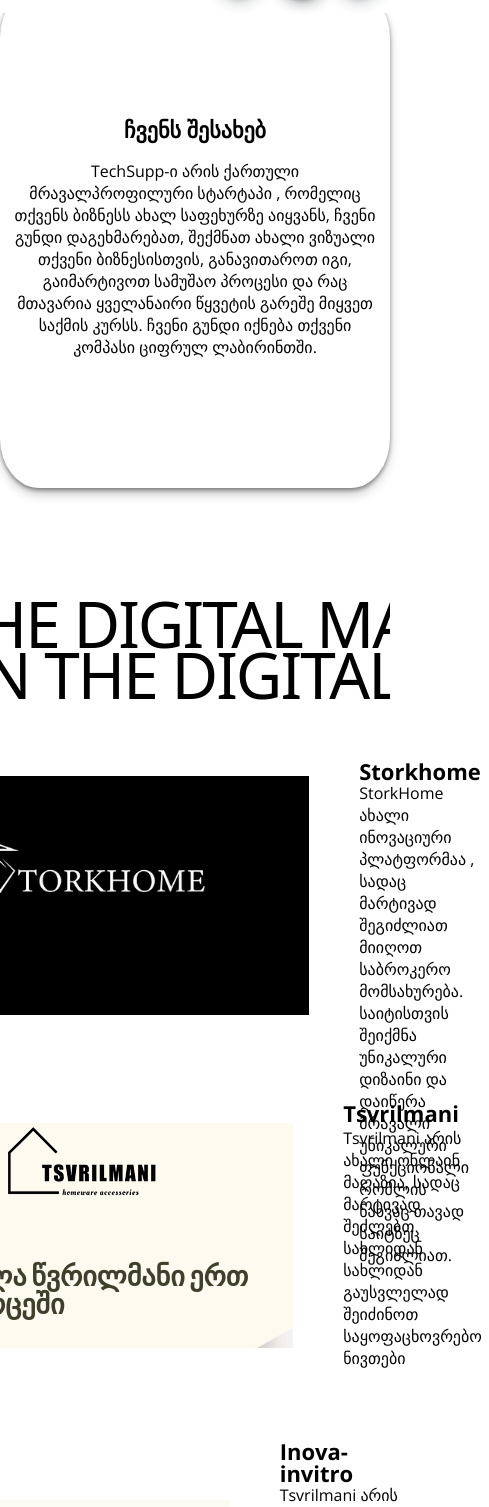
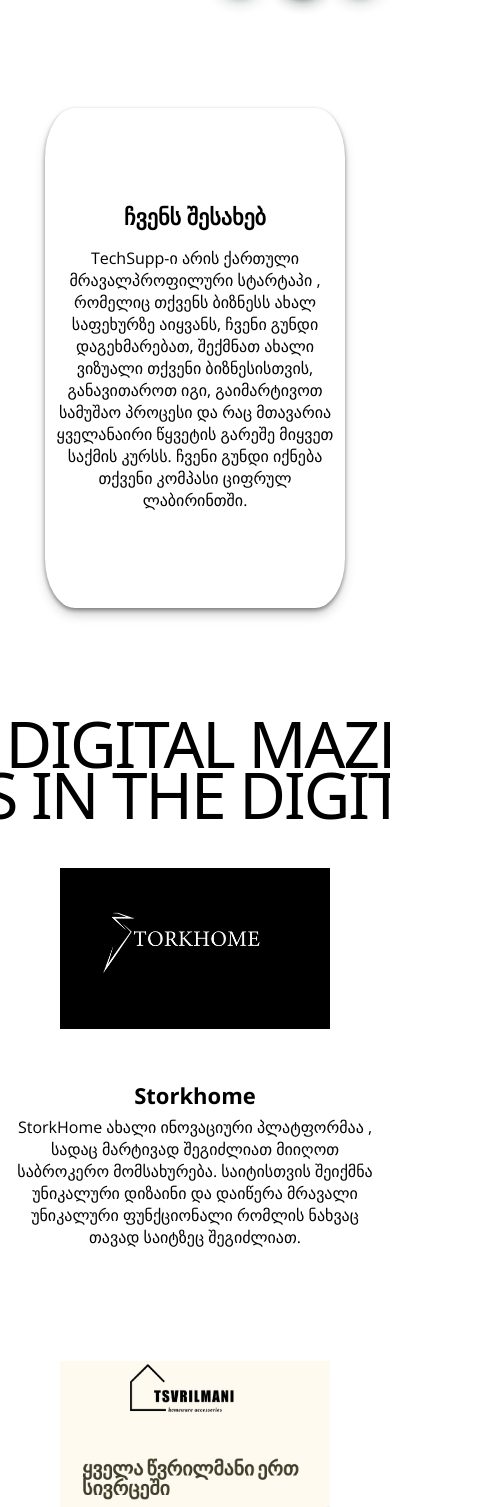
Before and after one commit to Guram12/Techsupp, a React (Vite) app: page /about in a window 390 px wide. Shown: the part 62-1569 px from the top of the page, 489 px wide, since content can reach past the window. Built offline with nearby package versions, Linux system fonts and the light colour scheme; a web font is replaced by a local one.

Commit message:
about mobile and dark mode is finished

```diff
--- a/src/components/Header/Header.jsx
+++ b/src/components/Header/Header.jsx
@@ -74,7 +74,7 @@ export default function Header({
         initial={{ opacity: 0, y: -50 }}
         animate={{ opacity: 1, y: 0 }}
         exit={{ opacity: 0, y: -50 }}
-        className={`header ${isScrolled ? "header-shadow" : ""} ${!isDarkmodeOn ? "header_night" : "header_lignt" } `}
+        className={`header ${isScrolled ? `${isDarkmodeOn ? "header-shadow_dark" : "header-shadow_light"}` : ""} ${!isDarkmodeOn ? "header_night" : "header_lignt"} `}
       >
         <motion.div
           initial={{ opacity: 0, y: "-50%" }}
@@ -113,7 +113,7 @@ export default function Header({
             />
           </div>
 
-        <div className= "menu_button" onClick={toggleMenu}>
+          <div className="menu_button" onClick={toggleMenu}>
             <div className="menu_texts" onClick={toggleMenu}>
               <span className="menu_texts_menu " onClick={toggleMenu}>
                 {isOpen ? "CLOSE" : "MENU"}
@@ -128,12 +128,12 @@ export default function Header({
                   delay: 0.5,
                   ease: [0, 0.71, 0.2, 1.01],
                 }}
-              className={`menu ${!isDarkmodeOn ? "menu_dark" : "menu_light" }   `}
+                className={`menu ${!isDarkmodeOn ? "menu_dark" : "menu_light"}   `}
               >
                 <div className="flex">
                   <Link
                     className={`menu_links ${menuState[0].showDot ? "active" : ""
-                    }   ${ !isDarkmodeOn? "dark_menu_item" : "light_menu_item" } `}
+                      }   ${!isDarkmodeOn ? "dark_menu_item" : "light_menu_item"} `}
                     to="/"
                     onMouseEnter={() => handleLinkHover(0)}
                     onMouseLeave={() =>
@@ -160,7 +160,7 @@ export default function Header({
                 <div className="flex">
                   <Link
                     className={`menu_links ${menuState[1].showDot ? "active" : ""
-                    } ${ !isDarkmodeOn? "dark_menu_item" : "light_menu_item" }  `}
+                      } ${!isDarkmodeOn ? "dark_menu_item" : "light_menu_item"}  `}
                     to="/about"
                     onMouseEnter={() => handleLinkHover(1)}
                     onMouseLeave={() =>
@@ -210,9 +210,8 @@ export default function Header({
               </div> */}
                 <div className="flex">
                   <Link
-                    className={`menu_links ${
-                      menuState[3].showDot ? "active" : ""
-                    } ${ !isDarkmodeOn? "dark_menu_item" : "light_menu_item" }  `}
+                    className={`menu_links ${menuState[3].showDot ? "active" : ""
+                      } ${!isDarkmodeOn ? "dark_menu_item" : "light_menu_item"}  `}
                     to="/contact"
                     onMouseEnter={() => handleLinkHover(3)}
                     onMouseLeave={() =>
@@ -242,8 +241,7 @@ export default function Header({
             <div className="menu_arrow" onClick={toggleMenu}>
               {/* Arrow */}
               <img
-                className={`menu_arrow_img ${
-                  isOpen ? "rotate-down" : "rotate_up"
+                className={`menu_arrow_img ${isOpen ? "rotate-down" : "rotate_up"
                   }`}
                 src={RightArrow}
                 alt="/"
--- a/src/components/animations/About_animation.jsx
+++ b/src/components/animations/About_animation.jsx
@@ -2,7 +2,7 @@ import React, { useEffect, useRef } from 'react';
 import anime from 'animejs';
 import '../styles/About_animation.css';
 
-export default function AboutAnimation() {
+export default function AboutAnimation({isDarkmodeOn}) {
   const staggerVisualizerRef = useRef(null);
 
   useEffect(() => {
--- a/src/components/animations/Website_cards.jsx
+++ b/src/components/animations/Website_cards.jsx
@@ -1,5 +1,5 @@
 import "../styles/Website_cards.css"
-import React, { useState, useRef } from 'react';
+import React, { useState, useRef, useEffect } from 'react';
 import { motion, useAnimation } from 'framer-motion';
 // import website_animated_logo from "../../assets/website_logo.webp"
 import logo_level_1 from "../../assets/logo_lvl_1.png"
@@ -111,6 +111,8 @@ export default function Website_cards({ isDarkmodeOn }) {
     }
   };
 
+
+
   return (
     <div>
       <div className="page-content_wb">
@@ -119,7 +121,9 @@ export default function Website_cards({ isDarkmodeOn }) {
         ))}
       </div>
       <div className="motion_parent_cont">
+        {console.log(isDarkmodeOn)}
         <motion.h1
+          className={isDarkmodeOn ? "selected_website_title_white" : "selected_website_title_dark"}
           variants={headerVariants}
           initial="hidden"
           animate="visible"
@@ -139,7 +143,7 @@ export default function Website_cards({ isDarkmodeOn }) {
           </motion.div>
           <div>
             <motion.div
-              className="motion_cont_wb shadow_wb"
+              className={`motion_cont_wb  ${!isDarkmodeOn ? "motion_cont_wb_dark" : "motion_cont_wb_light"} `}
               variants={containerVariants}
               initial="hidden"
               animate="visible"
@@ -166,7 +170,7 @@ export default function Website_cards({ isDarkmodeOn }) {
             animate={{ x: 0 }}
             transition={{ type: 'spring', stiffness: 70, delay: 1.5 }}
           >
-            <h1 className="hown_card_price" >{prices[activeCard]}</h1>
+            <h1 className={ isDarkmodeOn?   "hown_card_price_light" : "hown_card_price_dark"} >{prices[activeCard]}</h1>
           </motion.div>
         </div>
       </div>
--- a/src/components/pages/About.jsx
+++ b/src/components/pages/About.jsx
@@ -12,7 +12,7 @@ import Parallax from "../animations/Paralax";
 import Modal from 'react-modal'; // This assumes you're using react-modal
 import transition from "../Header/Transition";
 
-const  About = ({ isDarkmodeOn, handle_cursor_on_of, is_cursor_on }) => {
+const About = ({ isDarkmodeOn, handle_cursor_on_of, is_cursor_on }) => {
   const [modalIsOpen, setModalIsOpen] = useState(false);
 
 
@@ -43,16 +43,17 @@ const  About = ({ isDarkmodeOn, handle_cursor_on_of, is_cursor_on }) => {
   return (
     <div className="abut_container">
       <div  >
-        <AboutAnimation />
+        <AboutAnimation isDarkmodeOn={isDarkmodeOn} />
       </div>
-      <div className="about_text_container" >
-        <motion.div className="about_text_child_container"
+      <div className="about_text_container " >
+        <motion.div className={`about_text_child_container ${!isDarkmodeOn? "about_dark" : "about_light"}`}
           initial={initial}
           animate={animate}
           transition={transition}
+          style={{ color: "white" }}
         >
-          <h1 className="about_title" >ჩვენს შესახებ</h1>
-          <p className="about_paragraph" >TechSupp-ი არის ქართული მრავალპროფილური სტარტაპი , რომელიც თქვენს ბიზნესს ახალ საფეხურზე აიყვანს,
+          <h1 className="about_title" style={{ color: `${!isDarkmodeOn ? "white" : " black"}` }} >ჩვენს შესახებ</h1>
+          <p className="about_paragraph" style={{ color: `${!isDarkmodeOn ? "white" : " black"}` }} >TechSupp-ი არის ქართული მრავალპროფილური სტარტაპი , რომელიც თქვენს ბიზნესს ახალ საფეხურზე აიყვანს,
             ჩვენი გუნდი დაგეხმარებათ, შექმნათ ახალი ვიზუალი თქვენი ბიზნესისთვის, განავითაროთ იგი, გაიმარტივოთ
             სამუშაო პროცესი და რაც მთავარია ყველანაირი წყვეტის გარეშე მიყვეთ საქმის კურსს. ჩვენი გუნდი იქნება
             თქვენი კომპასი ციფრულ ლაბირინთში.</p>
@@ -70,9 +71,9 @@ const  About = ({ isDarkmodeOn, handle_cursor_on_of, is_cursor_on }) => {
         {/* 1  konteineri  */}
         <div className="about_example_child_container">
           <img src={storkhome_image} alt="storkhom website logo" className="storkhome_image" />
-          <div className="storkhome_title_and_p_cont" >
+          <div className={`storkhome_title_and_p_cont ${!isDarkmodeOn ? "title_p_dark" : "title_p_light"}  `} >
             <a href="https://www.storkhome.ge/hhomepage" target="_blank" rel="noopener noreferrer">
-              <h1 className="storkhome_title">Storkhome</h1>
+              <h1 className={`storkhome_title ${!isDarkmodeOn ? "title_p_dark" : "title_p_light"} `}>Storkhome</h1>
             </a>
             <p className="storkhome_paragraph" >StorkHome ახალი ინოვაციური პლატფორმაა ,
               სადაც მარტივად შეგიძლიათ მიიღოთ საბროკერო მომსახურება. საიტისთვის შეიქმნა
@@ -84,9 +85,9 @@ const  About = ({ isDarkmodeOn, handle_cursor_on_of, is_cursor_on }) => {
         {/* 2  konteineri  */}
         <div className="about_example_child_container">
           <img src={tsvrilmani_image} alt="tsvrilmani website logo" className="storkhome_image" />
-          <div className="storkhome_title_and_p_cont" >
+          <div className={`storkhome_title_and_p_cont ${!isDarkmodeOn ? "title_p_dark" : "title_p_light"}  `} >
             <a href="https://www.tsvrilmani.ge/" target="_blank" rel="noopener noreferrer">
-              <h1 className="storkhome_title" >Tsvrilmani</h1>
+              <h1 className={`storkhome_title ${!isDarkmodeOn ? "title_p_dark" : "title_p_light"} `} >Tsvrilmani</h1>
             </a>
             <p className="storkhome_paragraph" >Tsvrilmani არის ახალი ონლაინ მაღაზია, სადაც
               მარტივად შეძლებთ სახლიდან სახლიდან გაუსვლელად შეიძინოთ საყოფაცხოვრებო ნივთები </p>
@@ -96,9 +97,9 @@ const  About = ({ isDarkmodeOn, handle_cursor_on_of, is_cursor_on }) => {
         {/* 3  konteineri  */}
         <div className="about_example_child_container">
           <img src={inova_image} alt="tsvrilmani website logo" className="storkhome_image" />
-          <div className="storkhome_title_and_p_cont" >
+          <div className={`storkhome_title_and_p_cont ${!isDarkmodeOn ? "title_p_dark" : "title_p_light"}  `}>
             <a href="https://annatoloraia6a.wixsite.com/innovainvitro?fbclid=IwAR23S9mQC1kmPwK5uYgE_-_3CyvJQbRWicBJ_DF4v3huFLGIlMgFtH-m7Q4_aem_AfZvP2_sa3UmxmtNZnZqOCRhl6dPc8gHw3XikNGuo82A7Di_Px0ibavtjyA3IiWJQ1Vt-0XiZ70ONimmWeulTebf" target="_blank" rel="noopener noreferrer">
-              <h1 className="storkhome_title" >Inova-invitro</h1>
+              <h1 className={`storkhome_title ${!isDarkmodeOn ? "title_p_dark" : "title_p_light"} `} >Inova-invitro</h1>
             </a>
             <p className="storkhome_paragraph" >Tsvrilmani არის ახალი ონლაინ მაღაზია, სადაც
               მარტივად შეძლებთ სახლიდან სახლიდან გაუსვლელად შეიძინოთ საყოფაცხოვრებო ნივთები </p>
@@ -110,10 +111,10 @@ const  About = ({ isDarkmodeOn, handle_cursor_on_of, is_cursor_on }) => {
         </div>
 
         {/* 4  konteineri  */}
-        <div className="about_example_child_container">
-            <img src={pos_terminal_image} alt="pos terminal image"  className="storkhome_image" />
+        <div className={`about_example_child_container ${!isDarkmodeOn ? "title_p_dark" : "title_p_light"}  `} >
+          <img src={pos_terminal_image} alt="pos terminal image" className="storkhome_image" />
           <div className="storkhome_title_and_p_cont  high_z_index" >
-            <h1 className="storkhome_title" onClick={openModal} >POS Terminal</h1>
+            <h1 className={`storkhome_title ${!isDarkmodeOn ? "title_p_dark" : "title_p_light"} `} onClick={openModal} >POS Terminal</h1>
             <p className="storkhome_paragraph" >Tsvrilmani არის ახალი ონლაინ მაღაზია, სადაც
               მარტივად შეძლებთ სახლიდან სახლიდან გაუსვლელად შეიძინოთ საყოფაცხოვრებო ნივთები </p>
           </div>
@@ -124,9 +125,11 @@ const  About = ({ isDarkmodeOn, handle_cursor_on_of, is_cursor_on }) => {
             ariaHideApp={false}
             style={{
               content: {
-                height: '90vh',
+                height: '80vh',
                 width: '90vw',
                 borderRadius: "1%",
+                marginTop: "100px",
+                zIndex: "9999999999"
               },
               overlay: {
                 backgroundColor: 'rgba(0, 0, 0, 0.5)'
--- a/src/components/pages/WebsitePage.jsx
+++ b/src/components/pages/WebsitePage.jsx
@@ -85,7 +85,7 @@ function WebsitePage({
             animate={control_card_selection}
           >გთხოვთ აირჩიოთ სასურველი ვებსაიტის ტიპი</motion.p>
         </div>
-        <Website_cards />
+        <Website_cards isDarkmodeOn={isDarkmodeOn} />
       </div>
       <div>
         <Footer isDarkmodeOn={isDarkmodeOn} />
--- a/src/components/styles/About.css
+++ b/src/components/styles/About.css
@@ -34,6 +34,10 @@ canvas {
   margin-top: 200px;
 }
 
+.abut_container {
+  padding-top: 120px;
+}
+
 
 .about_text_container {
   display: flex;
@@ -43,12 +47,14 @@ canvas {
 
 }
 
+
+
+
 .about_text_child_container {
   width: 600px;
   height: 500px;
   background-color: transparent;
   backdrop-filter: blur(15px);
-  box-shadow: rgba(0, 0, 0, 0.4) 0px 2px 4px, rgba(0, 0, 0, 0.3) 0px 7px 13px -3px;
   padding: 10px;
   border-radius: 10%;
   z-index: 99;
@@ -63,6 +69,16 @@ canvas {
 }
 
 
+.about_dark {
+  box-shadow: rgba(255, 252, 252, 0.4) 0px 2px 4px, rgba(240, 237, 237, 0.3) 0px 7px 13px -3px;
+}
+
+.about_light {
+  box-shadow: rgba(0, 0, 0, 0.4) 0px 2px 4px, rgba(0, 0, 0, 0.3) 0px 7px 13px -3px;
+
+}
+
+
 .about_title {
   color: black;
 }
@@ -72,7 +88,7 @@ canvas {
 
 }
 
-.about_paralax_container{
+.about_paralax_container {
   margin-top: 60px;
   margin-bottom: 60px;
 }
@@ -104,6 +120,7 @@ canvas {
   width: 400px;
 }
 
+
 .storkhome_title_and_p_cont {
   display: flex;
   flex-wrap: nowrap;
@@ -115,8 +132,17 @@ canvas {
 
 }
 
+.title_p_dark {
+  color: white;
+}
+
+.title_p_light {
+
+  color: rgb(0, 0, 0);
+
+}
+
 .storkhome_title {
-  color: black;
   text-shadow: 3px;
 }
 
@@ -141,19 +167,53 @@ canvas {
 
 .storkhome_paragraph {
   max-width: 400px;
-  color: black;
 }
 
-.sheet_mbded{
+.sheet_mbded {
   width: 400px;
   height: 250px;
 }
 
 .storkhome_title:hover {
-  text-shadow: 2px 2px 8px rgba(0, 0, 0, 0.5); /* Example shadow with RGBA color */
+  text-shadow: 2px 2px 8px rgba(0, 0, 0, 0.5);
+  /* Example shadow with RGBA color */
 }
 
 
 
 
 /* =======================================google sheet iframe styles ============================================== */
+
+
+@media screen and (max-width: 500px) {
+  .about_text_child_container {
+    width: 300px;
+  }
+
+  .about_example_container {
+    gap: 200px;
+    margin-top: 100px;
+    padding: 5px;
+  }
+
+  .about_example_child_container {
+    display: flex;
+    flex-direction: column;
+    justify-content: center;
+    align-items: center;
+  }
+
+  .storkhome_image {
+    width: 270px;
+  }
+
+  .storkhome_title_and_p_cont {
+    display: flex;
+    flex-direction: column;
+    justify-content: center;
+    align-items: center;
+    padding: 5px;
+    text-align: center;
+    gap: 10px;
+  }
+}
--- a/src/components/styles/About_animation.css
+++ b/src/components/styles/About_animation.css
@@ -1,5 +1,5 @@
 .about_animation_container {
-  color: black;
+  color: rgb(165, 165, 165);
   display: flex;
   justify-content: center;
   align-items: center;
@@ -49,13 +49,13 @@
 @media (min-width: 740px) {
   .stagger-visualizer .dot {
     background-color: transparent;
-    background-image: linear-gradient(180deg, #FFFFFF 8%, #D3CDC6 100%);
+    background-image: linear-gradient(180deg, #686868 8%, #9c9c9c 100%);
   }
 }
 
 
-/* jerjerobit ase iyos da mere vnaxot  */
-@media (max-width: 740px) {
+
+@media screen and  (max-width: 500px) {
   .about_animation_container {
     display: none;
   }
--- a/src/components/styles/AnimationPage.css
+++ b/src/components/styles/AnimationPage.css
@@ -113,10 +113,11 @@
 }
 
 .animation_footer_container {
-  /* margin-top: 200px; */
+  margin-top: 200px;
 }
 .parent_div {
   /* padding-top: 20px; */
+  margin-top: 0px;  /* droebit */
 }
 
 @media screen and (max-width: 500px) {
--- a/src/components/styles/Header.css
+++ b/src/components/styles/Header.css
@@ -18,10 +18,17 @@
   background-color: white;
 }
 
-.header-shadow {
+.header-shadow_dark {
   box-shadow: rgba(14, 30, 37, 0.12) 0px 2px 4px 0px,
     rgba(14, 30, 37, 0.32) 0px 2px 16px 0px;
 }
+
+
+.header-shadow_light {
+  box-shadow: rgba(92, 92, 92, 0.918) 0px 2px 4px 0px,
+    rgba(94, 94, 94, 0.747) 0px 2px 16px 0px;
+}
+
 .header.header-hidden {
   transform: translateY(-100%);
 }
--- a/src/components/styles/WebsitePage.css
+++ b/src/components/styles/WebsitePage.css
@@ -3,11 +3,11 @@
   margin-bottom: 50px;
 }
 
-.card_wb_container{
+.card_wb_container {
   overflow: hidden;
 }
 
-.child_website_allcards_title{
+.child_website_allcards_title {
   display: flex;
   justify-content: center;
   align-items: center;
@@ -15,7 +15,7 @@
   overflow: hidden;
 }
 
-.child_website_allcards_paragraph{
+.child_website_allcards_paragraph {
   font-size: 25px;
   text-align: center;
 }
@@ -127,10 +127,19 @@
   width: 100%;
 }
 
+.selected_website_title_white {
+  color: rgb(0, 0, 0);
+  margin-top: 30px;
+}
+
+.selected_website_title_dark {
+  color: rgb(255, 255, 255);
+  margin-top: 30px;
+}
+
 .motion_cont_wb {
   width: 300px;
   height: auto;
-  background: white;
   border-radius: 10px;
   /* transition: border-radius 0.5s cubic-bezier(0.175, 0.885, 0.32, 1.275); */
   margin-bottom: 30px;
@@ -138,10 +147,22 @@
   padding: 10px;
 }
 
-.shadow_wb {
+.motion_cont_wb_dark {
+  box-shadow: rgba(97, 97, 97, 0.4) 0px 2px 4px,
+    rgba(92, 92, 92, 0.3) 0px 7px 13px -3px;
+  background: rgb(0, 0, 0);
+  color: rgb(255, 255, 255);
+  border: 1px solid rgb(65, 65, 65);
+}
+
+
+.motion_cont_wb_light {
   box-shadow: rgba(0, 0, 0, 0.4) 0px 2px 4px,
     rgba(0, 0, 0, 0.3) 0px 7px 13px -3px, rgba(0, 0, 0, 0.2) 0px -3px 0px inset;
+  background: white;
+  color: black;
 }
+
 
 .wb_li {
   margin-left: 25px;
@@ -153,7 +174,6 @@
   align-items: center;
   flex-wrap: wrap;
   width: 100%;
-  border: 1px solid red;
   margin-top: 50px;
 }
 
@@ -175,20 +195,32 @@
   width: 300px;
   margin-right: 30px;
 }
+
+.hown_card_price_dark {
+  color: white;
+}
+
+.hown_card_price_light {
+  color: black;
+}
+
 @media screen and (max-width: 500px) {
   .website_page_title {
     padding-top: 80px;
   }
-  .wb_catd_and_icon_container{
+
+  .wb_catd_and_icon_container {
     margin-top: 100px;
     gap: 30px;
   }
-  .webservice_child_cont{
+
+  .webservice_child_cont {
     width: 300px;
     height: 500px;
 
   }
-  .webservice_header{
+
+  .webservice_header {
     width: 290px;
   }
 
```
Lines whose indentation alone changed are shown as unchanged.
